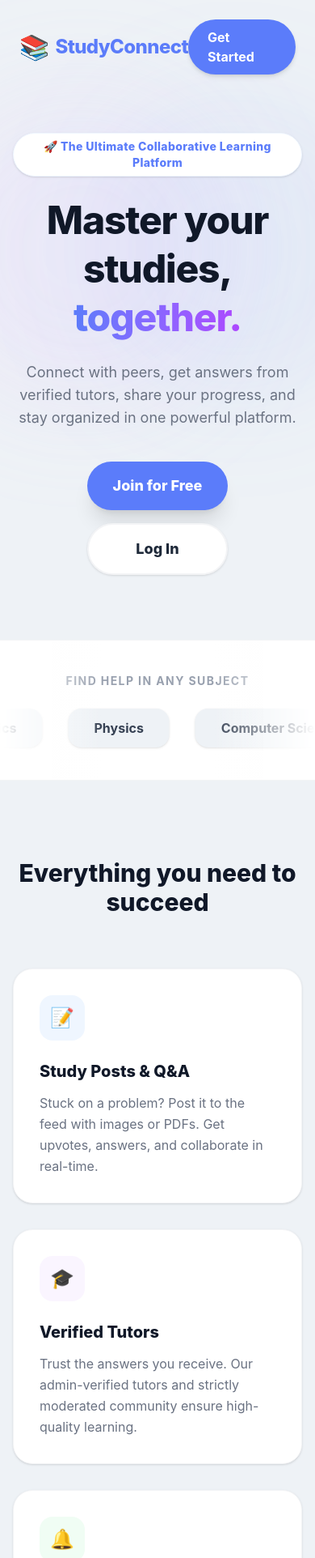
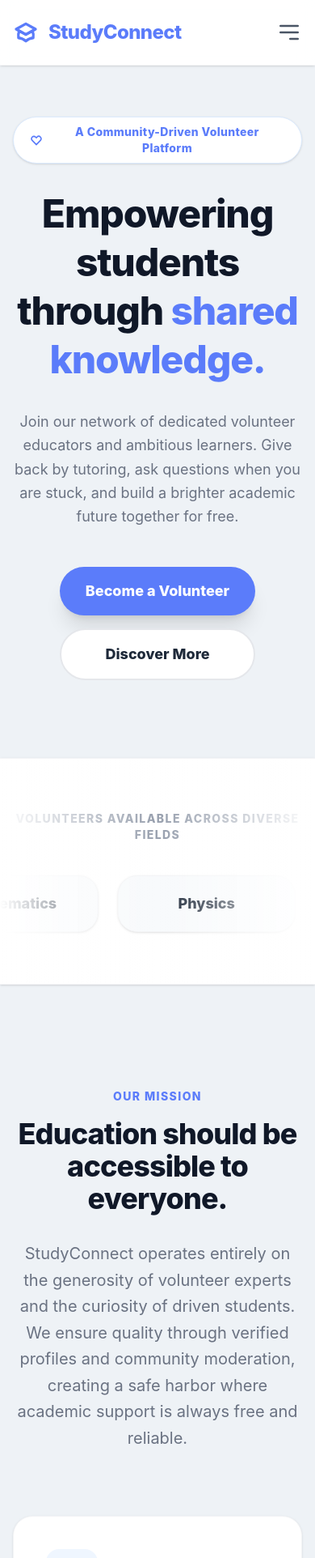
Before and after one commit to Adeesha-Sandaruwan/StudyConnect, a React app in the folder frontend/: page / in a window 390 px wide. Shown: the top 1924 px of the page at 81% size. Built offline with nearby package versions, Linux system fonts and the light colour scheme; no server answers; the HTML template or start-up script is replaced by a standard one.

Commit message:
feat: enhance HomePage with mobile navigation and smooth scrolling functionality

```diff
--- a/frontend/src/pages/HomePage.jsx
+++ b/frontend/src/pages/HomePage.jsx
@@ -1,9 +1,10 @@
-import { useContext } from 'react';
+import { useContext, useState } from 'react';
 import { Link } from 'react-router-dom';
 import { AuthContext } from '../context/AuthContext';
 
 const HomePage = () => {
     const { user } = useContext(AuthContext);
+    const [isMobileMenuOpen, setIsMobileMenuOpen] = useState(false);
 
     const getDashboardLink = () => {
         if (!user) return '/login';
@@ -15,12 +16,28 @@ const HomePage = () => {
     const SUBJECTS = [
         "Mathematics", "Physics", "Computer Science", "Biology",
         "Chemistry", "Business", "Economics", "Languages",
-        "Mathematics", "Physics", "Computer Science", "Biology" // Duplicated for seamless scrolling
+        "History", "Literature", "Engineering", "Medicine",
+        "Mathematics", "Physics", "Computer Science", "Biology",
+        "Chemistry", "Business", "Economics", "Languages"
     ];
+
+    const scrollToSection = (sectionId) => {
+        setIsMobileMenuOpen(false);
+        const element = document.getElementById(sectionId);
+        if (element) {
+            const headerOffset = 80;
+            const elementPosition = element.getBoundingClientRect().top;
+            const offsetPosition = elementPosition + window.scrollY - headerOffset;
+
+            window.scrollTo({
+                top: offsetPosition,
+                behavior: "smooth"
+            });
+        }
+    };
 
     return (
         <div className="min-h-screen bg-[#eef2f6] font-sans overflow-x-hidden flex flex-col">
-            {/* Embedded CSS for custom animations */}
             <style>
                 {`
                     @keyframes scroll {
@@ -30,132 +47,222 @@ const HomePage = () => {
                     .animate-marquee {
                         display: flex;
                         width: 200%;
-                        animation: scroll 20s linear infinite;
+                        animation: scroll 25s linear infinite;
                     }
                     .animate-marquee:hover {
                         animation-play-state: paused;
                     }
+                    html { scroll-behavior: smooth; }
                 `}
             </style>
 
-            {/* Landing Page Navigation (Only visible if logged out, as App NavBar handles logged in) */}
-            {!user && (
-                <nav className="w-full max-w-7xl mx-auto px-6 py-6 flex justify-between items-center z-50">
-                    <div className="text-2xl font-extrabold text-[#5b7cfa] tracking-tight flex items-center gap-2">
-                        <span className="text-3xl">📚</span> StudyConnect
+            <nav className="fixed top-0 w-full bg-white/95 backdrop-blur-md border-b border-gray-100 shadow-sm z-50 transition-all">
+                <div className="max-w-7xl mx-auto px-4 sm:px-6 lg:px-8">
+                    <div className="flex justify-between items-center h-20">
+
+                        <div
+                            className="text-2xl font-extrabold text-[#5b7cfa] tracking-tight flex items-center gap-3 cursor-pointer"
+                            onClick={() => scrollToSection('home')}
+                        >
+                            <svg className="w-8 h-8 text-[#5b7cfa]" fill="none" stroke="currentColor" strokeWidth="2.5" viewBox="0 0 24 24">
+                                <path strokeLinecap="round" strokeLinejoin="round" d="M12 14l9-5-9-5-9 5 9 5z" />
+                                <path strokeLinecap="round" strokeLinejoin="round" d="M12 14l6.16-3.422a12.083 12.083 0 01.665 6.479A11.952 11.952 0 0012 20.055a11.952 11.952 0 00-6.824-2.998 12.078 12.078 0 01.665-6.479L12 14z" />
+                            </svg>
+                            StudyConnect
+                        </div>
+
+                        <div className="hidden md:flex items-center space-x-8">
+                            <button onClick={() => scrollToSection('home')} className="font-bold text-gray-600 hover:text-[#5b7cfa] transition-colors">Home</button>
+                            <button onClick={() => scrollToSection('about')} className="font-bold text-gray-600 hover:text-[#5b7cfa] transition-colors">About Us</button>
+                            <button onClick={() => scrollToSection('contact')} className="font-bold text-gray-600 hover:text-[#5b7cfa] transition-colors">Contact Us</button>
+                        </div>
+
+                        <div className="hidden md:flex items-center gap-4">
+                            {user ? (
+                                <Link to={getDashboardLink()} className="bg-[#5b7cfa] text-white px-6 py-2.5 rounded-full font-bold shadow-md hover:bg-[#4a6be0] transition-all">
+                                    Dashboard →
+                                </Link>
+                            ) : (
+                                <>
+                                    <Link to="/login" className="text-gray-600 font-bold hover:text-[#5b7cfa] transition-colors">
+                                        Log In
+                                    </Link>
+                                    <Link to="/register" className="bg-[#5b7cfa] text-white px-6 py-2.5 rounded-full font-bold shadow-md hover:bg-[#4a6be0] transition-all">
+                                        Join as Volunteer
+                                    </Link>
+                                </>
+                            )}
+                        </div>
+
+                        <div className="md:hidden flex items-center">
+                            <button onClick={() => setIsMobileMenuOpen(!isMobileMenuOpen)} className="text-gray-600 focus:outline-none">
+                                <svg className="w-8 h-8" fill="none" stroke="currentColor" viewBox="0 0 24 24">
+                                    {isMobileMenuOpen ? (
+                                        <path strokeLinecap="round" strokeLinejoin="round" strokeWidth="2" d="M6 18L18 6M6 6l12 12" />
+                                    ) : (
+                                        <path strokeLinecap="round" strokeLinejoin="round" strokeWidth="2" d="M4 6h16M4 12h16m-7 6h7" />
+                                    )}
+                                </svg>
+                            </button>
+                        </div>
                     </div>
-                    <div className="flex items-center gap-4">
-                        <Link to="/login" className="text-gray-600 font-bold hover:text-[#5b7cfa] transition-colors hidden sm:block">
-                            Sign In
-                        </Link>
-                        <Link to="/register" className="bg-[#5b7cfa] text-white px-6 py-2.5 rounded-full font-bold shadow-md hover:bg-[#4a6be0] hover:-translate-y-0.5 transition-all">
-                            Get Started
-                        </Link>
+                </div>
+
+                {isMobileMenuOpen && (
+                    <div className="md:hidden bg-white border-b border-gray-100 shadow-lg absolute w-full left-0">
+                        <div className="px-4 pt-4 pb-6 space-y-4 flex flex-col items-center">
+                            <button onClick={() => scrollToSection('home')} className="font-bold text-gray-800 w-full py-2 hover:bg-blue-50 rounded-lg">Home</button>
+                            <button onClick={() => scrollToSection('about')} className="font-bold text-gray-800 w-full py-2 hover:bg-blue-50 rounded-lg">About Us</button>
+                            <button onClick={() => scrollToSection('contact')} className="font-bold text-gray-800 w-full py-2 hover:bg-blue-50 rounded-lg">Contact Us</button>
+                            <div className="w-full border-t border-gray-100 my-2 pt-4 flex flex-col gap-3">
+                                {user ? (
+                                    <Link to={getDashboardLink()} className="bg-[#5b7cfa] text-white w-full text-center py-3 rounded-xl font-bold">Dashboard →</Link>
+                                ) : (
+                                    <>
+                                        <Link to="/login" className="bg-gray-100 text-gray-800 w-full text-center py-3 rounded-xl font-bold">Log In</Link>
+                                        <Link to="/register" className="bg-[#5b7cfa] text-white w-full text-center py-3 rounded-xl font-bold">Join as Volunteer</Link>
+                                    </>
+                                )}
+                            </div>
+                        </div>
                     </div>
-                </nav>
-            )}
+                )}
+            </nav>
 
-            {/* Hero Section */}
-            <main className="flex-1 flex flex-col justify-center items-center text-center px-4 sm:px-6 pt-12 pb-20 lg:pt-24 z-10 relative">
+            <div className="h-20"></div>
 
-                {/* Decorative background blobs */}
-                <div className="absolute top-0 left-1/4 w-96 h-96 bg-[#5b7cfa]/10 rounded-full mix-blend-multiply filter blur-3xl opacity-70 animate-blob"></div>
-                <div className="absolute top-0 right-1/4 w-96 h-96 bg-purple-300/20 rounded-full mix-blend-multiply filter blur-3xl opacity-70 animate-blob animation-delay-2000"></div>
-
-                <span className="inline-block bg-white text-[#5b7cfa] px-4 py-1.5 rounded-full text-sm font-extrabold tracking-wide mb-6 shadow-sm border border-blue-50 relative z-10">
-                    🚀 The Ultimate Collaborative Learning Platform
+            <section id="home" className="flex flex-col justify-center items-center text-center px-4 sm:px-6 pt-16 pb-24 lg:pt-32 z-10 relative">
+                <span className="inline-flex items-center gap-2 bg-white text-[#5b7cfa] px-5 py-2 rounded-full text-sm font-extrabold tracking-wide mb-8 shadow-sm border border-blue-100 relative z-10">
+                    <svg className="w-4 h-4" fill="none" stroke="currentColor" strokeWidth="2.5" viewBox="0 0 24 24">
+                        <path strokeLinecap="round" strokeLinejoin="round" d="M4.318 6.318a4.5 4.5 0 000 6.364L12 20.364l7.682-7.682a4.5 4.5 0 00-6.364-6.364L12 7.636l-1.318-1.318a4.5 4.5 0 00-6.364 0z" />
+                    </svg>
+                    A Community-Driven Volunteer Platform
                 </span>
 
-                <h1 className="text-5xl md:text-6xl lg:text-7xl font-extrabold text-gray-900 tracking-tight max-w-4xl leading-tight relative z-10">
-                    Master your studies, <br className="hidden md:block" />
-                    <span className="text-transparent bg-clip-text bg-gradient-to-r from-[#5b7cfa] to-purple-500">together.</span>
+                <h1 className="text-5xl md:text-6xl lg:text-7xl font-extrabold text-gray-900 tracking-tight max-w-5xl leading-tight relative z-10">
+                    Empowering students through <br className="hidden md:block" />
+                    <span className="text-[#5b7cfa]">shared knowledge.</span>
                 </h1>
 
-                <p className="mt-6 text-lg md:text-xl text-gray-500 max-w-2xl relative z-10">
-                    Connect with peers, get answers from verified tutors, share your progress, and stay organized in one powerful platform.
+                <p className="mt-8 text-lg md:text-xl text-gray-500 max-w-3xl relative z-10 leading-relaxed">
+                    Join our network of dedicated volunteer educators and ambitious learners. Give back by tutoring, ask questions when you are stuck, and build a brighter academic future together for free.
                 </p>
 
-                <div className="mt-10 flex flex-col sm:flex-row gap-4 relative z-10">
+                <div className="mt-12 flex flex-col sm:flex-row gap-4 relative z-10">
                     {user ? (
-                        <Link to={getDashboardLink()} className="bg-[#5b7cfa] text-white px-8 py-4 rounded-full font-extrabold text-lg shadow-xl hover:bg-[#4a6be0] hover:-translate-y-1 transition-all">
+                        <Link to={getDashboardLink()} className="bg-[#5b7cfa] text-white px-8 py-4 rounded-full font-extrabold text-lg shadow-xl hover:bg-[#4a6be0] transition-colors">
                             Go to your Dashboard →
                         </Link>
                     ) : (
                         <>
-                            <Link to="/register" className="bg-[#5b7cfa] text-white px-8 py-4 rounded-full font-extrabold text-lg shadow-xl hover:bg-[#4a6be0] hover:-translate-y-1 transition-all">
-                                Join for Free
+                            <Link to="/register" className="bg-[#5b7cfa] text-white px-8 py-4 rounded-full font-extrabold text-lg shadow-xl hover:bg-[#4a6be0] transition-colors">
+                                Become a Volunteer
                             </Link>
-                            <Link to="/login" className="bg-white text-gray-800 border-2 border-gray-100 px-8 py-4 rounded-full font-extrabold text-lg shadow-sm hover:border-[#5b7cfa] hover:text-[#5b7cfa] hover:-translate-y-1 transition-all">
-                                Log In
-                            </Link>
+                            <button onClick={() => scrollToSection('about')} className="bg-white text-gray-800 border-2 border-gray-200 px-8 py-4 rounded-full font-extrabold text-lg hover:border-[#5b7cfa] hover:text-[#5b7cfa] transition-colors">
+                                Discover More
+                            </button>
                         </>
                     )}
                 </div>
-            </main>
+            </section>
 
-            {/* Animated Marquee Carousel Section */}
-            <section className="bg-white py-10 border-y border-gray-100 overflow-hidden relative">
-                <div className="absolute left-0 top-0 w-32 h-full bg-gradient-to-r from-white to-transparent z-10"></div>
-                <div className="absolute right-0 top-0 w-32 h-full bg-gradient-to-l from-white to-transparent z-10"></div>
+            <div className="bg-white py-16 border-y border-gray-100 overflow-hidden relative shadow-sm">
+                <div className="absolute left-0 top-0 w-48 h-full bg-gradient-to-r from-white to-transparent z-10 pointer-events-none"></div>
+                <div className="absolute right-0 top-0 w-48 h-full bg-gradient-to-l from-white to-transparent z-10 pointer-events-none"></div>
 
-                <p className="text-center text-sm font-bold text-gray-400 uppercase tracking-widest mb-6">Find help in any subject</p>
+                <p className="text-center text-sm font-extrabold text-gray-400 uppercase tracking-widest mb-10">Volunteers available across diverse fields</p>
 
-                <div className="animate-marquee gap-8 items-center">
+                <div className="animate-marquee gap-6 items-center flex">
                     {SUBJECTS.map((subject, idx) => (
-                        <div key={idx} className="flex items-center justify-center bg-[#eef2f6] text-gray-700 px-8 py-3 rounded-2xl font-bold whitespace-nowrap shadow-sm">
+                        <div key={idx} className="flex items-center justify-center bg-[#f8fafc] border border-gray-100 text-gray-800 px-10 py-5 rounded-3xl font-extrabold text-lg whitespace-nowrap shadow-sm min-w-[220px]">
                             {subject}
                         </div>
                     ))}
                 </div>
-            </section>
+            </div>
 
-            {/* Features Grid */}
-            <section className="max-w-7xl mx-auto px-4 sm:px-6 lg:px-8 py-24">
-                <div className="text-center mb-16">
-                    <h2 className="text-3xl md:text-4xl font-extrabold text-gray-900">Everything you need to succeed</h2>
+            <section id="about" className="max-w-7xl mx-auto px-4 sm:px-6 lg:px-8 py-32 scroll-mt-20">
+                <div className="text-center mb-20 max-w-4xl mx-auto">
+                    <span className="text-[#5b7cfa] font-extrabold uppercase tracking-widest text-sm block mb-4">Our Mission</span>
+                    <h2 className="text-4xl md:text-5xl font-extrabold text-gray-900 mb-8 tracking-tight">Education should be accessible to everyone.</h2>
+                    <p className="text-gray-500 text-xl leading-relaxed">
+                        StudyConnect operates entirely on the generosity of volunteer experts and the curiosity of driven students.
+                        We ensure quality through verified profiles and community moderation, creating a safe harbor where academic support is always free and reliable.
+                    </p>
                 </div>
 
-                <div className="grid grid-cols-1 md:grid-cols-3 gap-8">
-                    {/* Feature 1 */}
-                    <div className="bg-white p-8 rounded-3xl shadow-sm border border-gray-100 hover:shadow-xl hover:-translate-y-2 transition-all group">
-                        <div className="w-14 h-14 bg-blue-50 text-[#5b7cfa] rounded-2xl flex items-center justify-center text-2xl mb-6 group-hover:scale-110 transition-transform">
-                            📝
+                <div className="grid grid-cols-1 md:grid-cols-3 gap-10">
+                    <div className="bg-white p-10 rounded-3xl shadow-sm border border-gray-100 hover:border-blue-100 hover:shadow-lg transition-all">
+                        <div className="w-16 h-16 bg-blue-50 text-[#5b7cfa] rounded-2xl flex items-center justify-center mb-8">
+                            <svg className="w-8 h-8" fill="none" stroke="currentColor" strokeWidth="2" viewBox="0 0 24 24">
+                                <path strokeLinecap="round" strokeLinejoin="round" d="M19 11H5m14 0a2 2 0 012 2v6a2 2 0 01-2 2H5a2 2 0 01-2-2v-6a2 2 0 012-2m14 0V9a2 2 0 00-2-2M5 11V9a2 2 0 012-2m0 0V5a2 2 0 012-2h6a2 2 0 012 2v2M7 7h10" />
+                            </svg>
                         </div>
-                        <h3 className="text-xl font-extrabold text-gray-900 mb-3">Study Posts & Q&A</h3>
-                        <p className="text-gray-500 leading-relaxed">
-                            Stuck on a problem? Post it to the feed with images or PDFs. Get upvotes, answers, and collaborate in real-time.
-                        </p>
+                        <h3 className="text-2xl font-extrabold text-gray-900 mb-4">Collaborative Q&A</h3>
+                        <p className="text-gray-500 leading-relaxed text-lg">Post challenging questions, attach your study materials, and let our community of volunteers break down the solutions step-by-step.</p>
                     </div>
 
-                    {/* Feature 2 */}
-                    <div className="bg-white p-8 rounded-3xl shadow-sm border border-gray-100 hover:shadow-xl hover:-translate-y-2 transition-all group">
-                        <div className="w-14 h-14 bg-purple-50 text-purple-500 rounded-2xl flex items-center justify-center text-2xl mb-6 group-hover:scale-110 transition-transform">
-                            🎓
+                    <div className="bg-white p-10 rounded-3xl shadow-sm border border-gray-100 hover:border-purple-100 hover:shadow-lg transition-all">
+                        <div className="w-16 h-16 bg-purple-50 text-purple-600 rounded-2xl flex items-center justify-center mb-8">
+                            <svg className="w-8 h-8" fill="none" stroke="currentColor" strokeWidth="2" viewBox="0 0 24 24">
+                                <path strokeLinecap="round" strokeLinejoin="round" d="M12 4.354a4 4 0 110 5.292M15 21H3v-1a6 6 0 0112 0v1zm0 0h6v-1a6 6 0 00-9-5.197M13 7a4 4 0 11-8 0 4 4 0 018 0z" />
+                            </svg>
                         </div>
-                        <h3 className="text-xl font-extrabold text-gray-900 mb-3">Verified Tutors</h3>
-                        <p className="text-gray-500 leading-relaxed">
-                            Trust the answers you receive. Our admin-verified tutors and strictly moderated community ensure high-quality learning.
-                        </p>
+                        <h3 className="text-2xl font-extrabold text-gray-900 mb-4">Verified Volunteers</h3>
+                        <p className="text-gray-500 leading-relaxed text-lg">To protect the integrity of our platform, all volunteer tutors undergo an administrative verification process to ensure high-quality mentorship.</p>
                     </div>
 
-                    {/* Feature 3 */}
-                    <div className="bg-white p-8 rounded-3xl shadow-sm border border-gray-100 hover:shadow-xl hover:-translate-y-2 transition-all group">
-                        <div className="w-14 h-14 bg-green-50 text-green-500 rounded-2xl flex items-center justify-center text-2xl mb-6 group-hover:scale-110 transition-transform">
-                            🔔
+                    <div className="bg-white p-10 rounded-3xl shadow-sm border border-gray-100 hover:border-green-100 hover:shadow-lg transition-all">
+                        <div className="w-16 h-16 bg-green-50 text-green-600 rounded-2xl flex items-center justify-center mb-8">
+                            <svg className="w-8 h-8" fill="none" stroke="currentColor" strokeWidth="2" viewBox="0 0 24 24">
+                                <path strokeLinecap="round" strokeLinejoin="round" d="M15 17h5l-1.405-1.405A2.032 2.032 0 0118 14.158V11a6.002 6.002 0 00-4-5.659V5a2 2 0 10-4 0v.341C7.67 6.165 6 8.388 6 11v3.159c0 .538-.214 1.055-.595 1.436L4 17h5m6 0v1a3 3 0 11-6 0v-1m6 0H9" />
+                            </svg>
                         </div>
-                        <h3 className="text-xl font-extrabold text-gray-900 mb-3">Instant Notifications</h3>
-                        <p className="text-gray-500 leading-relaxed">
-                            Never miss an update. Get instantly notified when someone upvotes your post or provides an answer to your questions.
-                        </p>
+                        <h3 className="text-2xl font-extrabold text-gray-900 mb-4">Real-Time Impact</h3>
+                        <p className="text-gray-500 leading-relaxed text-lg">Whether you are giving or receiving help, stay engaged with instant notifications whenever your posts are answered or upvoted.</p>
                     </div>
                 </div>
             </section>
 
-            {/* Footer */}
-            <footer className="bg-white border-t border-gray-100 py-10 mt-auto">
-                <div className="max-w-7xl mx-auto px-4 sm:px-6 text-center flex flex-col md:flex-row justify-between items-center gap-4">
-                    <div className="text-xl font-extrabold text-[#5b7cfa] tracking-tight">StudyConnect</div>
-                    <p className="text-gray-400 font-medium text-sm">© {new Date().getFullYear()} StudyConnect. Built for seamless learning.</p>
+            <section id="contact" className="bg-white py-32 border-t border-gray-100 scroll-mt-20">
+                <div className="max-w-5xl mx-auto px-4 sm:px-6 lg:px-8 text-center">
+                    <span className="text-[#5b7cfa] font-extrabold uppercase tracking-widest text-sm block mb-4">Contact Support</span>
+                    <h2 className="text-4xl md:text-5xl font-extrabold text-gray-900 mb-8 tracking-tight">Ready to get involved?</h2>
+                    <p className="text-gray-500 text-xl max-w-2xl mx-auto mb-12 leading-relaxed">
+                        Whether you want to apply as a verified volunteer, need technical assistance, or have partnership inquiries, our administration team is here to help you.
+                    </p>
+
+                    <a
+                        href="mailto:support@studyconnect.edu"
+                        className="inline-flex items-center gap-4 bg-[#f8fafc] border-2 border-gray-100 hover:border-[#5b7cfa] px-10 py-6 rounded-3xl transition-all group shadow-sm hover:shadow-md"
+                    >
+                        <div className="w-14 h-14 bg-[#5b7cfa] text-white rounded-2xl flex items-center justify-center">
+                            <svg className="w-7 h-7" fill="none" stroke="currentColor" strokeWidth="2" viewBox="0 0 24 24">
+                                <path strokeLinecap="round" strokeLinejoin="round" d="M3 8l7.89 5.26a2 2 0 002.22 0L21 8M5 19h14a2 2 0 002-2V7a2 2 0 00-2-2H5a2 2 0 00-2 2v10a2 2 0 002 2z" />
+                            </svg>
+                        </div>
+                        <div className="text-left">
+                            <span className="block text-sm font-bold text-gray-400 uppercase tracking-wider mb-1">Email Administration</span>
+                            <span className="block text-2xl font-extrabold text-gray-800 group-hover:text-[#5b7cfa] transition-colors">support@studyconnect.edu</span>
+                        </div>
+                    </a>
+                </div>
+            </section>
+
+            <footer className="bg-gray-900 text-white py-16 mt-auto">
+                <div className="max-w-7xl mx-auto px-4 sm:px-6 flex flex-col md:flex-row justify-between items-center gap-8 text-center md:text-left">
+                    <div>
+                        <div className="text-3xl font-extrabold text-[#5b7cfa] tracking-tight mb-3">StudyConnect</div>
+                        <p className="text-gray-400 font-medium text-base max-w-sm">A dedicated volunteer platform connecting verified educators with eager students worldwide.</p>
+                    </div>
+                    <div className="flex gap-8">
+                        <button onClick={() => scrollToSection('home')} className="text-gray-400 hover:text-white font-bold text-sm transition-colors">Home</button>
+                        <button onClick={() => scrollToSection('about')} className="text-gray-400 hover:text-white font-bold text-sm transition-colors">About Us</button>
+                        <button onClick={() => scrollToSection('contact')} className="text-gray-400 hover:text-white font-bold text-sm transition-colors">Contact Support</button>
+                    </div>
+                </div>
+                <div className="max-w-7xl mx-auto px-4 sm:px-6 mt-12 pt-8 border-t border-gray-800 text-center text-gray-500 text-sm font-bold">
+                    © {new Date().getFullYear()} StudyConnect Volunteer Initiative. All rights reserved.
                 </div>
             </footer>
         </div>
```
